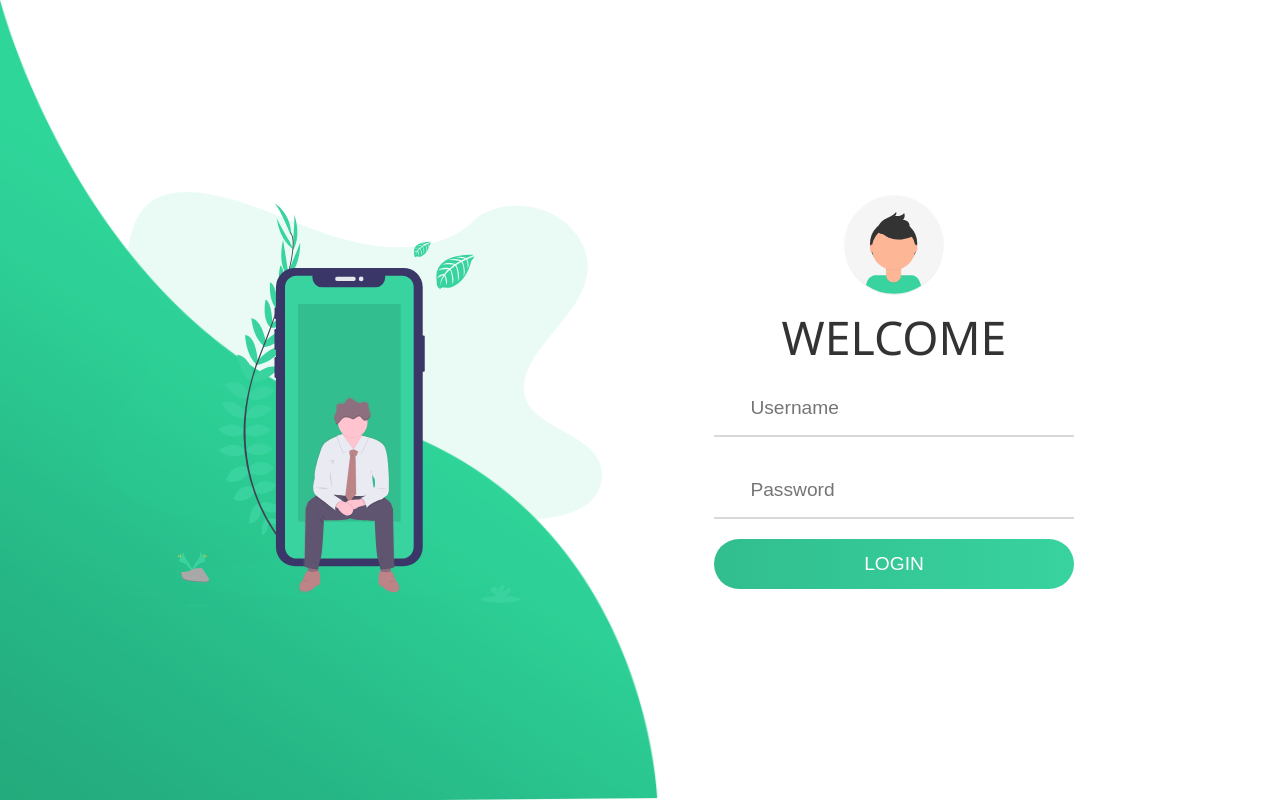
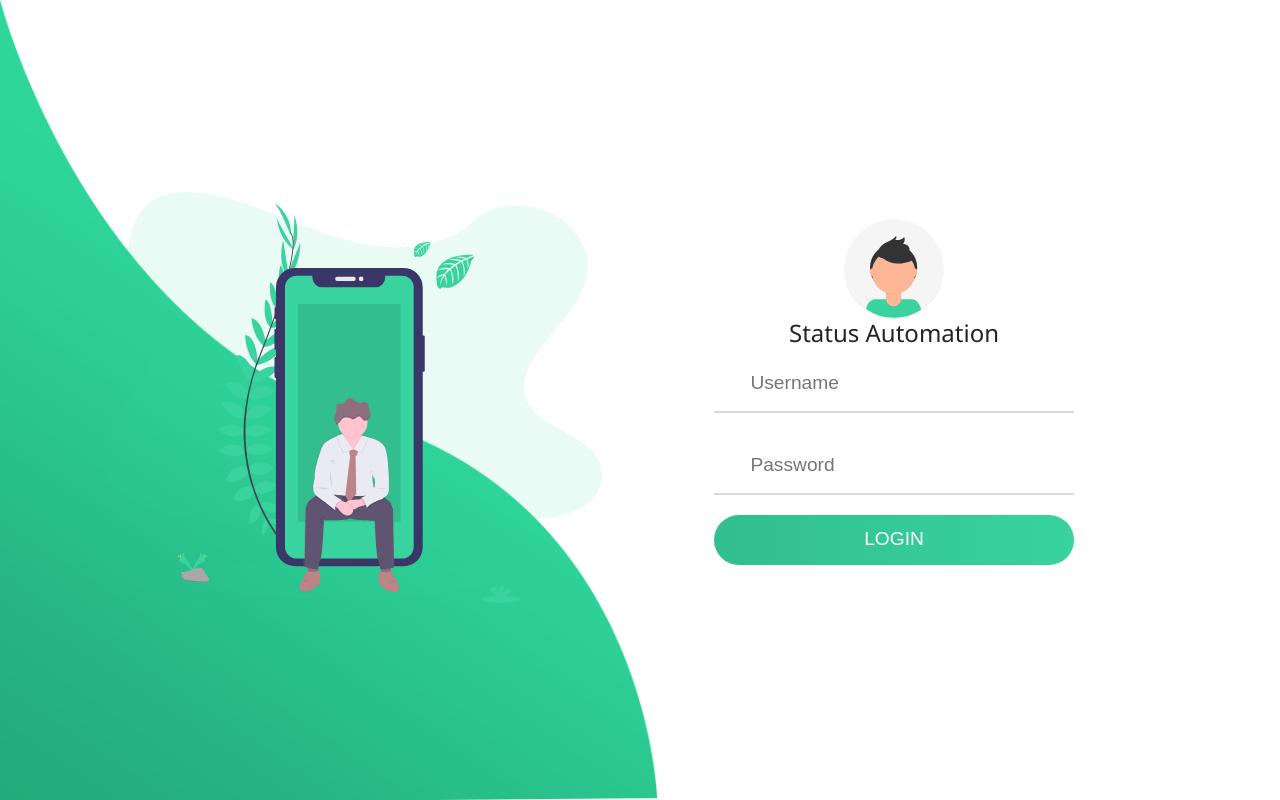
Before and after one commit to MigueldeIcaza1/StatusMailUI, a React (Create React App) app in the folder auto_status_ui/: page / in a window 1280 px wide. Built offline with nearby package versions, Linux system fonts and the light colour scheme; a small style sheet from the web is missing.

Commit message:
small text changes

```diff
--- a/auto_status_ui/src/App.js
+++ b/auto_status_ui/src/App.js
@@ -100,7 +100,7 @@ export default class App extends Component {
       this.setState({ spinner : false });
       if(data) {
         this.setState({
-          toastMessage : "😀 Notified Users Successfully.",
+          toastMessage : "😀 Notified User/s Successfully.",
           toastStatus : 'Success'
         })
       } else {
--- a/auto_status_ui/src/components/loginStyled.js
+++ b/auto_status_ui/src/components/loginStyled.js
@@ -52,7 +52,7 @@ class loginStyled extends Component {
                     <div className="login-content">
                         <form>
                             <img src={require("../Assets/avathar.svg")}/>
-                            <h2 className="title">Welcome</h2>
+                            <h4 className="title">Status Automation</h4>
                             <div className="input-div one">
                             <div className="i">
                                     <i className="fas fa-user"></i>
```
